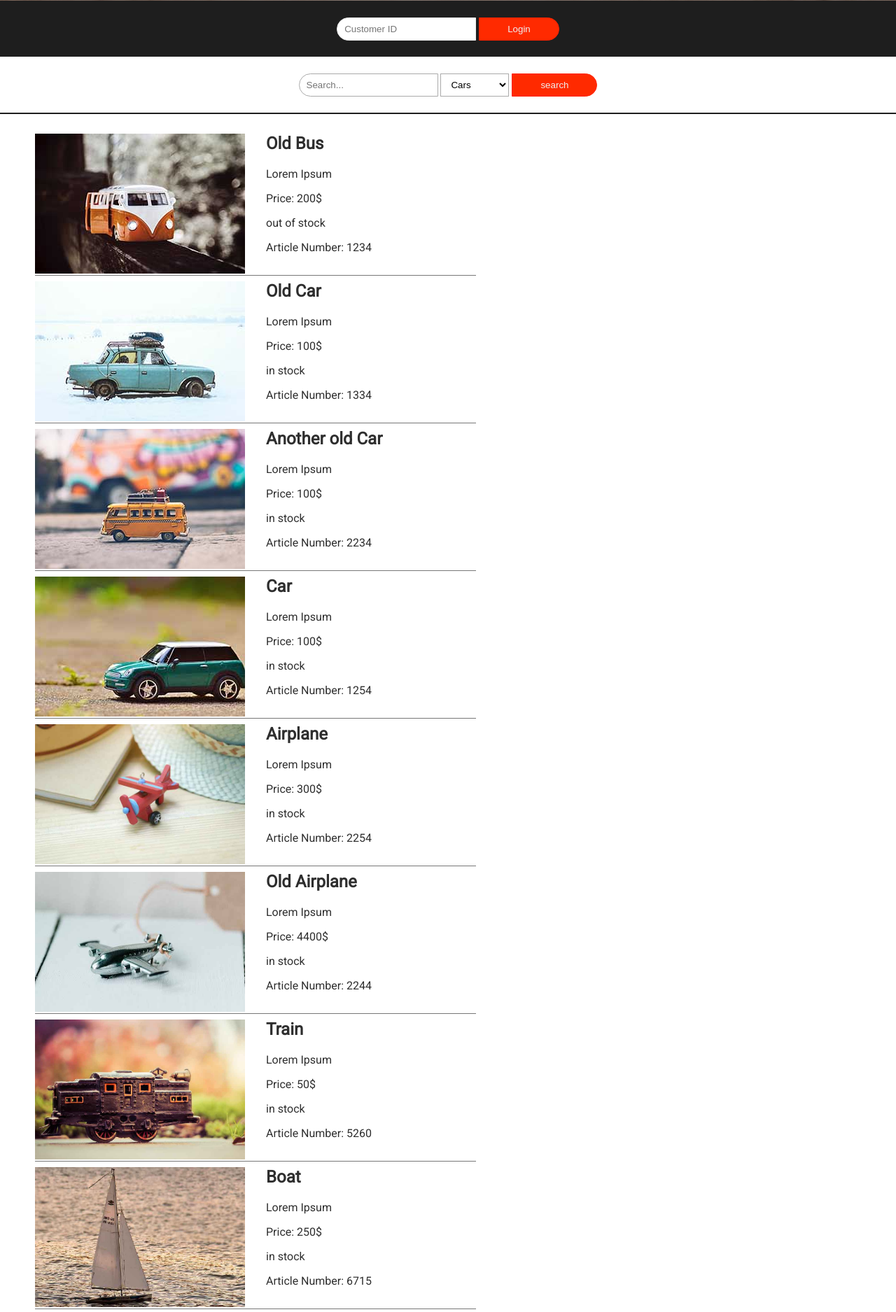
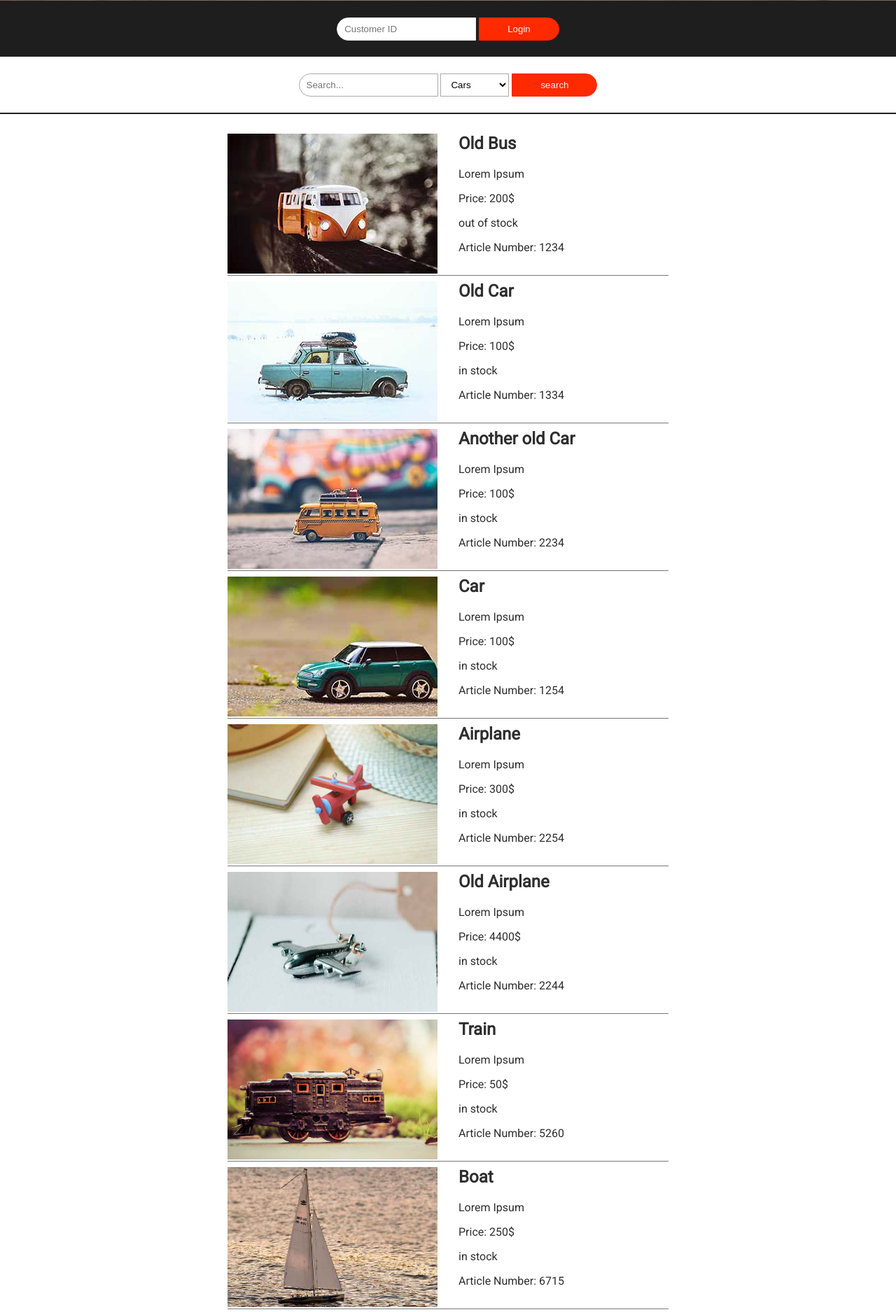
Before and after one commit to Domi71515/WebProg_Praktikum, a PHP site: page / in a window 1280 px wide. Shown: the part 799-2674 px from the top of the page at 70% size. Run offline with PHP 8.4, Linux system fonts and the light colour scheme.

Commit message:
Fixed Centering of Articles

```diff
--- a/htdocs/css/style.css
+++ b/htdocs/css/style.css
@@ -425,6 +425,10 @@ article>.text>a:hover {
   color: var(--main-accent-color-hover);
 }
 
+#articleMain {
+  text-align: center;
+}
+
 /* CLASSES */
 
 .button {
```
